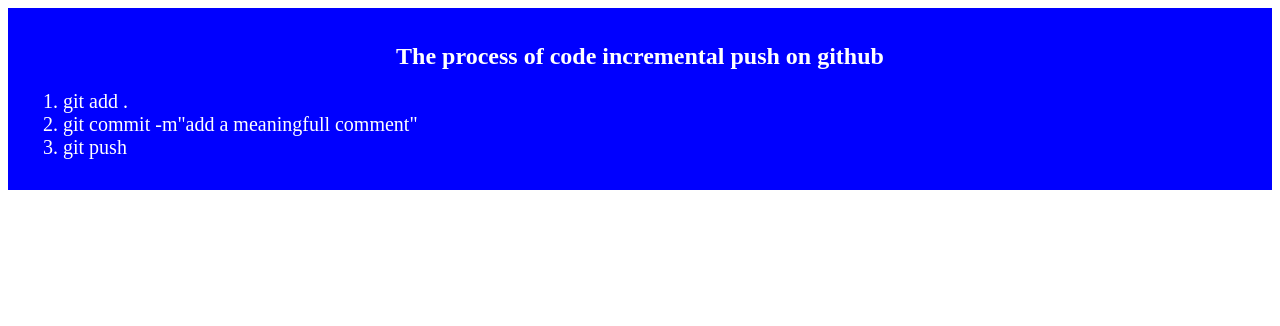
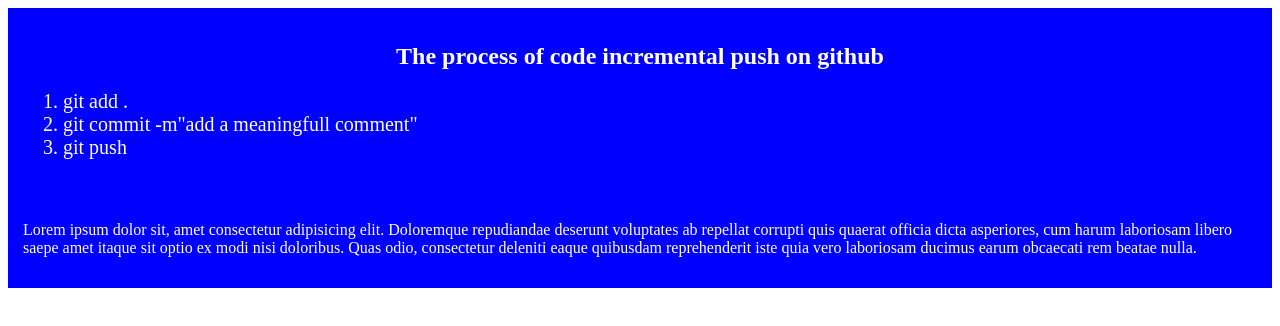
Before and after one commit to khalidhossain5000/my-first-github-repo, a plain HTML site: page index.html in a window 1280 px wide. Drawn offline with Linux system fonts and the light colour scheme.

Commit message:
paragraph added

```diff
--- a/index.html
+++ b/index.html
@@ -15,5 +15,11 @@
             <li>git push</li>
         </ol>
     </div>
+
+<div>
+    <p>Lorem ipsum dolor sit, amet consectetur adipisicing elit. Doloremque repudiandae deserunt voluptates ab repellat corrupti quis quaerat officia dicta asperiores, cum harum laboriosam libero saepe amet itaque sit optio ex modi nisi doloribus. Quas odio, consectetur deleniti eaque quibusdam reprehenderit iste quia vero laboriosam ducimus earum obcaecati rem beatae nulla.</p>
+</div>
+
+
 </body>
 </html>
```
